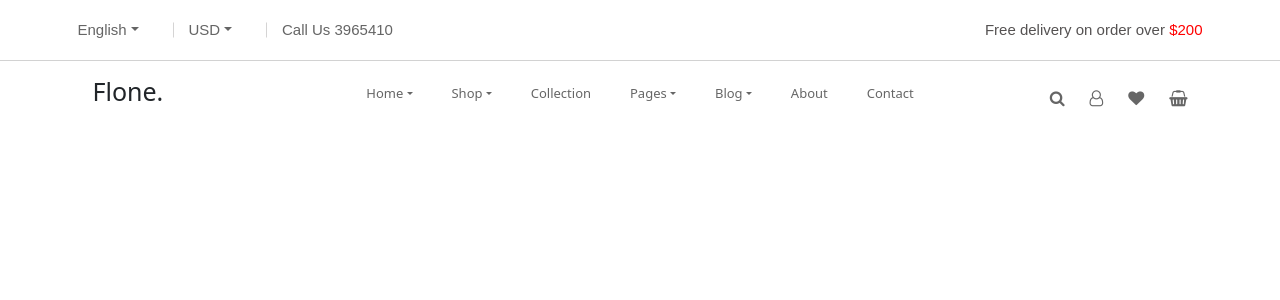
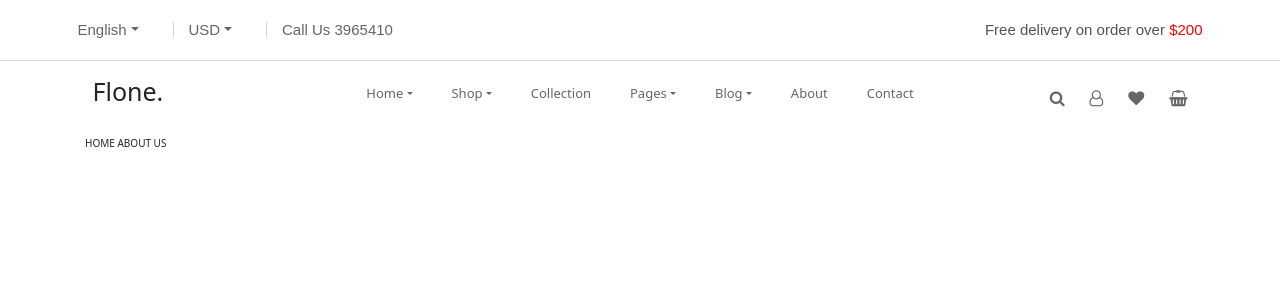
Before and after one commit to reza-madankar/Shop, a React (Create React App) app: page / in a window 1280 px wide. Shown: the top 300 px of the page. Built offline with nearby package versions, Linux system fonts and the light colour scheme.

Commit message:
***Tasks*** 1-Just publish the overview.

```diff
--- /dev/null
+++ b/src/Pages/Layout/component/overview.jsx
@@ -0,0 +1,19 @@
+import React from "react";
+import "../../../Content/Style/overviewStyle.scss";
+function Overview() {
+    return (
+        <>
+        <div className="container">
+
+            <div className="mainContent">
+
+                <div className="content">
+                HOME ABOUT US
+                </div>
+            </div>
+        </div>
+        </>
+     );
+}
+
+export default Overview;
--- a/src/Pages/Layout/index.jsx
+++ b/src/Pages/Layout/index.jsx
@@ -1,8 +1,9 @@
 import { Container } from "react-bootstrap";
 import TopHeader from "./component/topHeader";
 import Menu from "./component/menu";
+import "../../Content/Style/layout.scss";
+import Overview from "./component/overview";
 
-import "../../Content/Style/layout.scss";
 
 const Layout = ({ children }) => {
   return (
@@ -15,6 +16,7 @@ const Layout = ({ children }) => {
       <section className="menuHeader">
         <Container>
           <Menu />
+          <Overview />
         </Container>
       </section>
     </>
```
Also changed, not shown: src/Content/Style/overviewStyle.scss (added).
